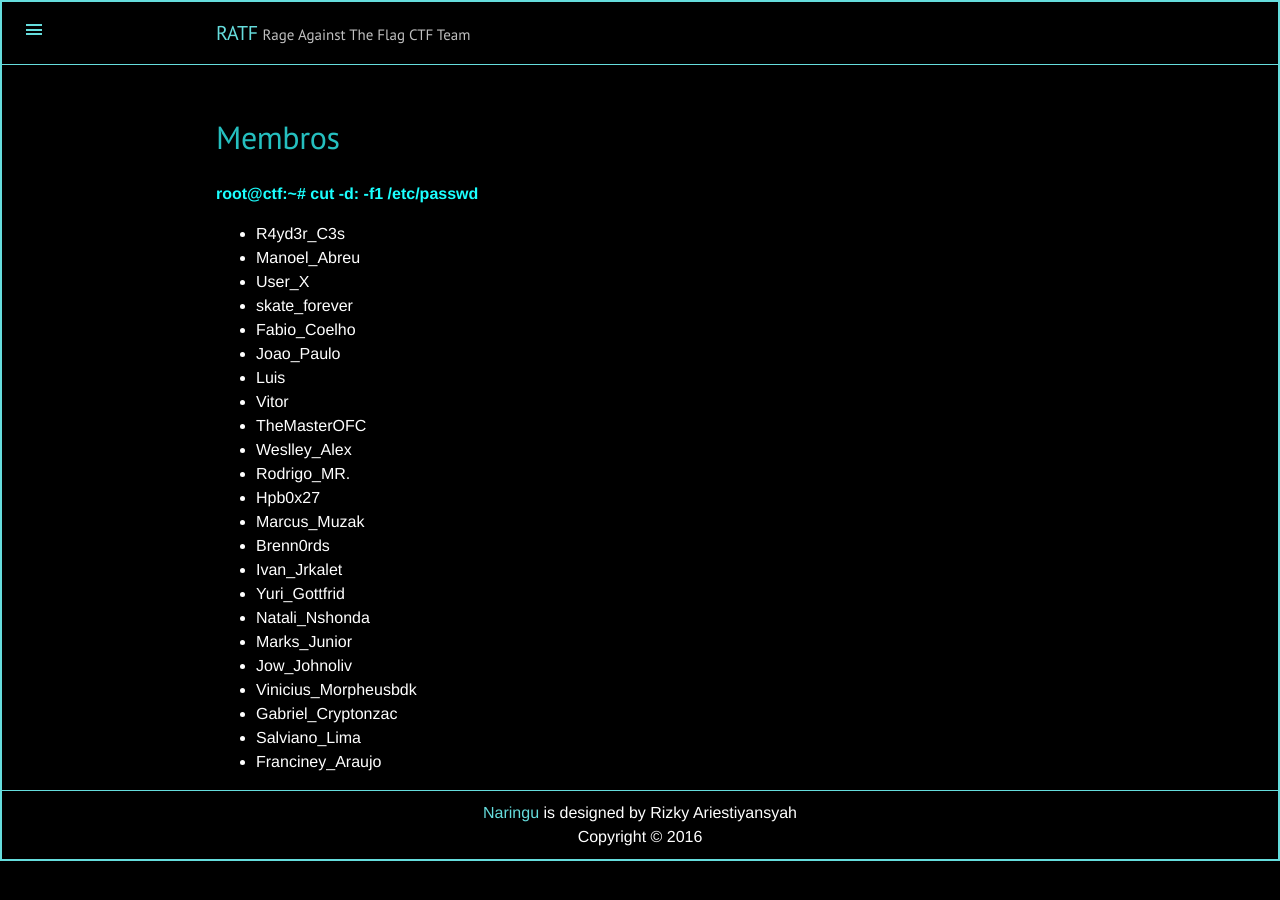
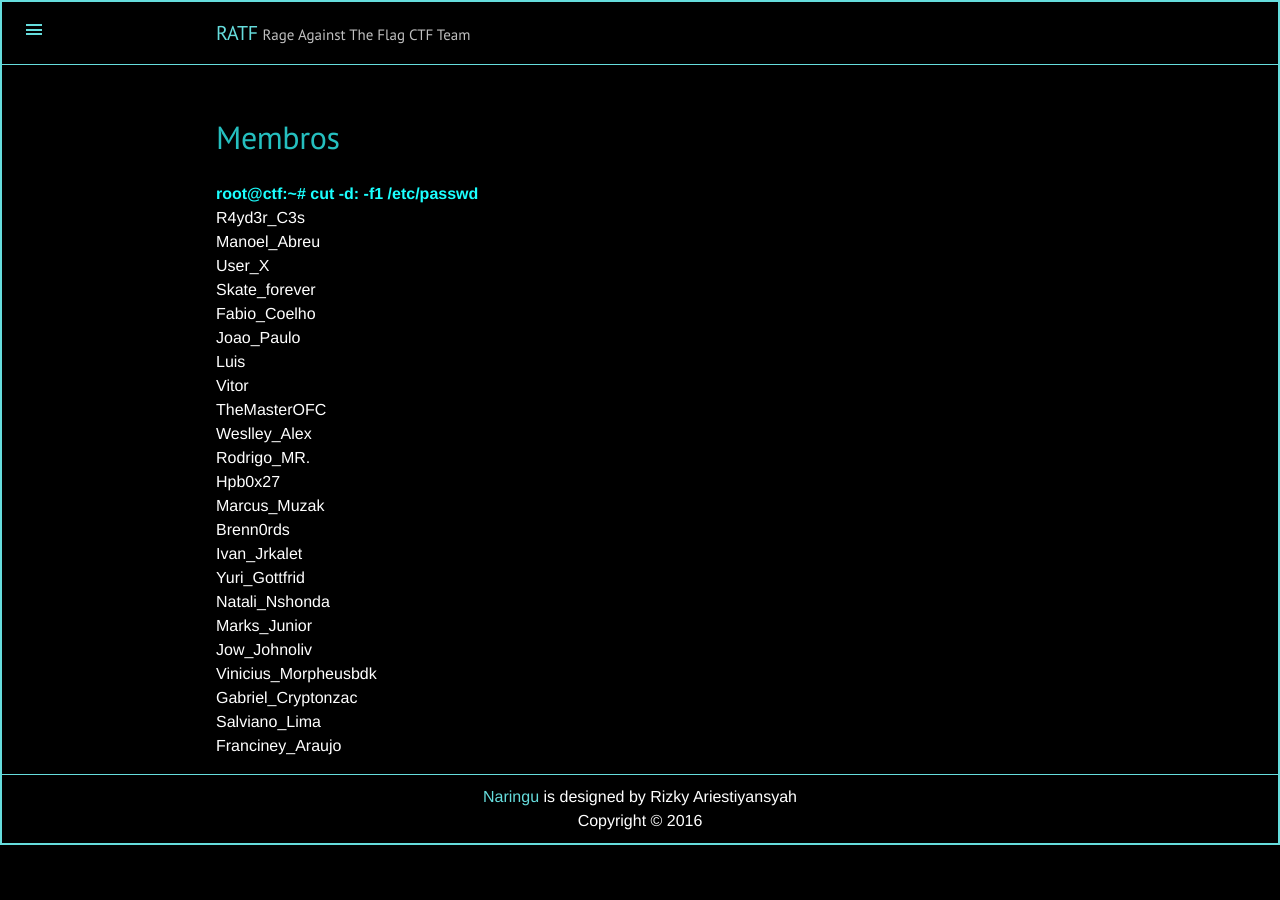
Before and after one commit to ratf/ratf.github.io, a Jekyll site: the page built from about/index.md, in a window 1280 px wide. Built offline with Jekyll 4.4.1, drawn with Linux system fonts in a browser that asks for light colours.

```diff
--- a/about/index.md
+++ b/about/index.md
@@ -6,26 +6,26 @@ published: true
 ---
 
 <strong>root@ctf:~# cut -d: -f1 /etc/passwd</strong><br>
-- R4yd3r_C3s <br>
-- Manoel_Abreu<br>
-- User_X<br>
-- skate_forever<br>
-- Fabio_Coelho<br>
-- Joao_Paulo<br>
-- Luis<br>
-- Vitor<br>
-- TheMasterOFC<br>
-- Weslley_Alex<br>
-- Rodrigo_MR.<br>
-- Hpb0x27<br>
-- Marcus_Muzak<br>
-- Brenn0rds<br>
-- Ivan_Jrkalet<br>
-- Yuri_Gottfrid<br>
-- Natali_Nshonda<br>
-- Marks_Junior<br>
-- Jow_Johnoliv<br>
-- Vinicius_Morpheusbdk<br>
-- Gabriel_Cryptonzac<br>
-- Salviano_Lima<br>
-- Franciney_Araujo
+R4yd3r_C3s <br>
+Manoel_Abreu<br>
+User_X<br>
+Skate_forever<br>
+Fabio_Coelho<br>
+Joao_Paulo<br>
+Luis<br>
+Vitor<br>
+TheMasterOFC<br>
+Weslley_Alex<br>
+Rodrigo_MR.<br>
+Hpb0x27<br>
+Marcus_Muzak<br>
+Brenn0rds<br>
+Ivan_Jrkalet<br>
+Yuri_Gottfrid<br>
+Natali_Nshonda<br>
+Marks_Junior<br>
+Jow_Johnoliv<br>
+Vinicius_Morpheusbdk<br>
+Gabriel_Cryptonzac<br>
+Salviano_Lima<br>
+Franciney_Araujo
```
